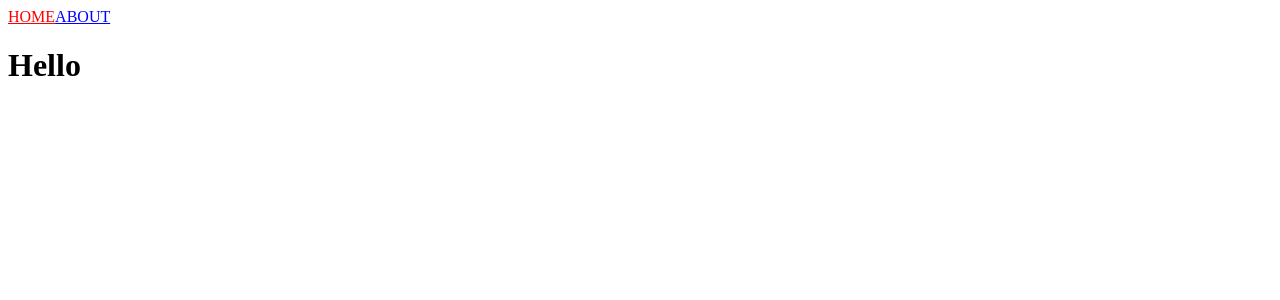
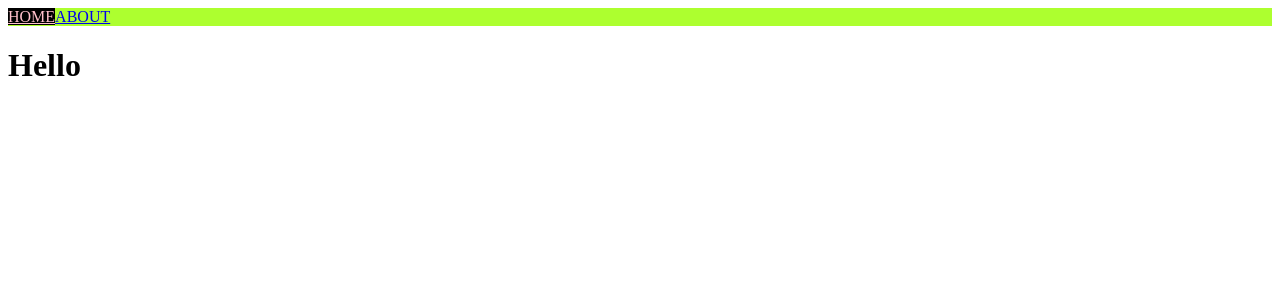
Before and after one commit to uuuujin/Laravel_test, a Next.js app: page / in a window 1280 px wide. Shown: the top 300 px of the page. Built offline with nearby package versions, Linux system fonts and the light colour scheme.

Commit message:
#1.5 Styles JSX

```diff
--- a/components/NavBar.module.css
+++ /dev/null
@@ -1,7 +0,0 @@
-.link {
-    text-decoration: none;
-}
-
-.active {
-    color : tomato;
-}
--- a/components/NavBar.tsx
+++ b/components/NavBar.tsx
@@ -1,23 +1,32 @@
 import Link from "next/link";
 import {useRouter} from "next/router";
-import styles from "./NavBar.module.css"
 
 export default function NavBar() {
     const router = useRouter();
     return (
         <nav>
-            <Link className={`${styles.link}, ${
-                router.pathname === '/' ? styles.active : ""
-            }`}
-                  href="/" style={{color: router.pathname === '/' ? 'red' : 'blue'}}>
+            <a className={router.pathname === "/" ? "active" : ""}
+                href="/" >
                     HOME
-            </Link>
-            <Link className={`${styles.link}, ${
-                router.pathname === '/' ? styles.active : ""
-            }`}
-                href="/about" style={{color: router.pathname === '/about' ? 'red' : 'blue'}}>
+            </a>
+            <a className={router.pathname === "/about" ? "active" : ""}
+                href="/about" >
                     ABOUT
-            </Link>
+            </a>
+            <style jsx>{`
+              .active {
+              color :pink;
+              background-color: black;
+              }
+              nav {
+                background-color: greenyellow;
+                text-decoration: none;
+              }
+              link {
+
+              }
+
+            `}</style>
         </nav>
     );
 }
--- a/pages/index.tsx
+++ b/pages/index.tsx
@@ -6,7 +6,12 @@
     return (
         <div>
             <NavBar/>
-            <h1>Hello</h1>
+            <h1 className="active">Hello</h1>
+            <style jsx>{`
+              a {
+              color: white;
+              }
+            `}</style>
         </div>
     );
 }
```
